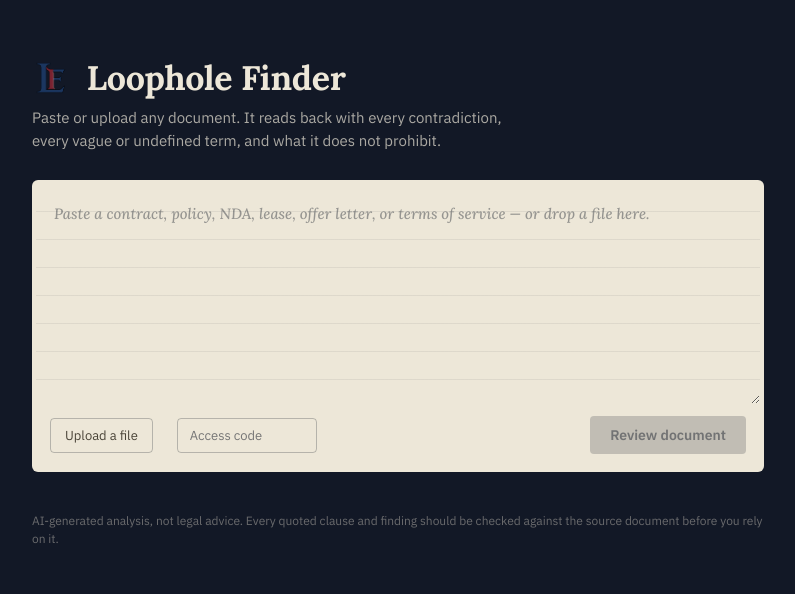
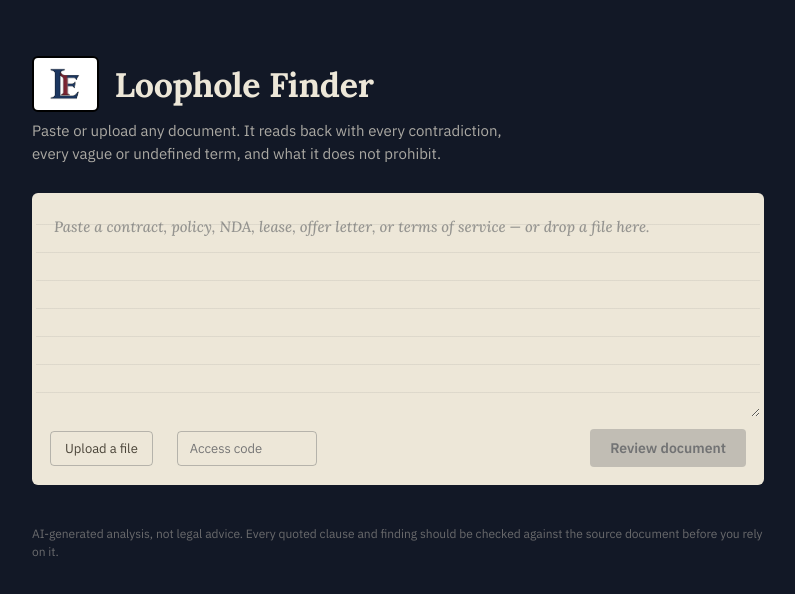
Before and after one commit to AIG-1/Loophole-Finder, a website: page index.html in a window 1280 px wide. Shown: the whole page, without its empty margins (242-1037 px from the left). Drawn offline with nearby package versions, Linux system fonts and the light colour scheme.

Commit message:
Update index.html

```diff
--- a/index.html
+++ b/index.html
@@ -15,7 +15,9 @@
   <div class="lf-root">
       <header class="lf-header">
      <div class="lf-brand">
-       <img src="/logo-mark.png" alt="Loophole Finder" class="lf-logo-mark" />
+      <span class="lf-logo-box">
+  <img src="/logo-mark.png" alt="Loophole Finder" class="lf-logo-mark" />
+</span>
        <h1>Loophole Finder</h1>
      </div>
       <p class="lf-sub">
```
